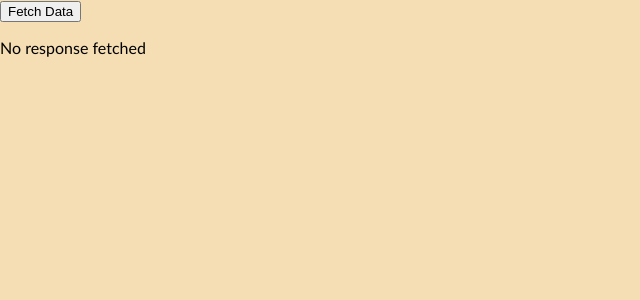
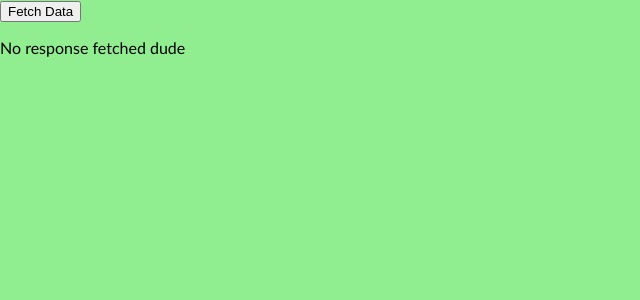
Before and after one commit to abdulhakim-altunkaya/MERN_beaversentences, a React (Create React App) app in the folder client/: page /read in a window 1280 px wide. Shown: the top 300 px of the page, without its empty margins (0-640 px from the left). Built offline with nearby package versions, Linux system fonts and the light colour scheme.

Commit message:
build redone, netlify error push

```diff
--- a/client/src/components/Read.js
+++ b/client/src/components/Read.js
@@ -23,7 +23,7 @@ function Read() {
                 {serverResponse ? (
                     <pre>{JSON.stringify(serverResponse, null, 2)}</pre>
                 ) : (
-                    <p>No response fetched</p>
+                    <p>No response fetched dude</p>
                 )}
             </div>
         </div>
--- a/client/src/index.css
+++ b/client/src/index.css
@@ -1,5 +1,5 @@
 body {
   margin: 0;
   font-family: 'Trebuchet MS', 'Lucida Sans Unicode', 'Lucida Grande', 'Lucida Sans', Arial, sans-serif;
-  background-color: wheat;
+  background-color: lightgreen;
 }
```
Also changed, not shown: 1 other file (tests, documents, lock files or other folders).
